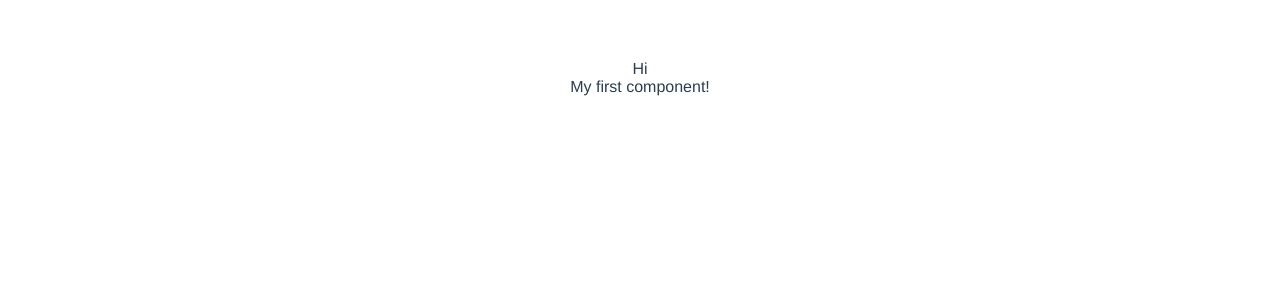
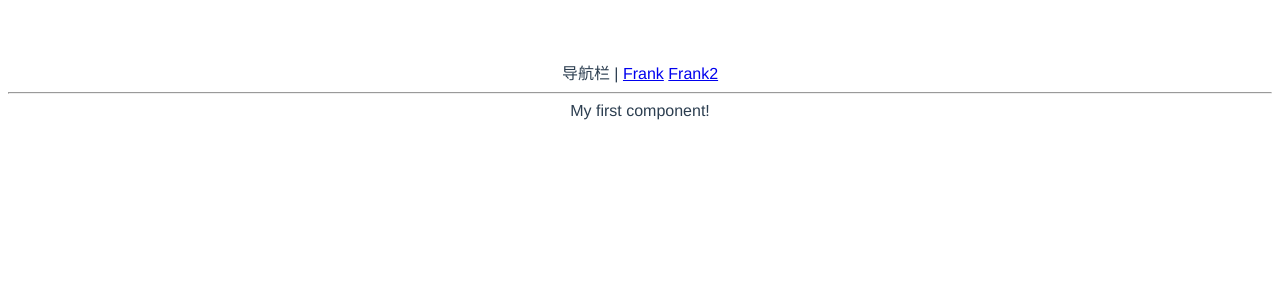
Before and after one commit to Abinhere/VueUI, a Vue app in the folder abin-vueui-1/: page / in a window 1280 px wide. Shown: the top 300 px of the page. Built offline with nearby package versions, Linux system fonts and the light colour scheme.

Commit message:
初始化vue-router

```diff
--- a/abin-vueui-1/index.html
+++ b/abin-vueui-1/index.html
@@ -8,6 +8,6 @@
 </head>
 <body>
   <div id="app"></div>
-  <script type="module" src="/src/main.js"></script>
+  <script type="module" src="/src/main.ts"></script>
 </body>
 </html>
--- a/abin-vueui-1/src/App.vue
+++ b/abin-vueui-1/src/App.vue
@@ -1,15 +1,12 @@
 <template>
-  <div>Hi</div>
-  <Frank/>
+  <div>导航栏 | <router-link to="/">Frank</router-link> <router-link to="/xxx">Frank2</router-link></div>
+  <hr/>
+  <router-view/>
 </template>
 
 <script>
-import Frank from './components/Frank.vue'
 
 export default {
   name: 'App',
-  components: {
-    Frank
-  }
 }
 </script>
--- /dev/null
+++ b/abin-vueui-1/src/components/Frank2.vue
@@ -0,0 +1,5 @@
+<template>
+    <div>
+        Frank2
+    </div>
+</template>
--- a/abin-vueui-1/src/main.js
+++ /dev/null
@@ -1,5 +0,0 @@
-import { createApp } from 'vue'
-import App from './App.vue'
-import './index.css'
-
-createApp(App).mount('#app')
--- /dev/null
+++ b/abin-vueui-1/src/main.ts
@@ -0,0 +1,21 @@
+import { createApp } from 'vue'
+import App from './App.vue'
+import './index.css'
+import {createWebHashHistory,createRouter} from 'vue-router'
+import Frank from './components/Frank.vue'
+import Frank2 from './components/Frank2.vue'
+const history = createWebHashHistory()
+const router = createRouter({
+    history:history,
+    routes:[
+        {
+            path:'/',component:Frank
+        },
+        {
+            path:'/xxx',component:Frank2
+        }
+    ]
+})
+const app = createApp(App)
+app.use(router)
+app.mount('#app')
--- /dev/null
+++ b/abin-vueui-1/src/shims-vue.d.ts
@@ -0,0 +1,5 @@
+declare module '*.vue'{
+    import {ComponentOptions} from 'vue'
+    const componentOptions:ComponentOptions
+    export default componentOptions
+}
```
Also changed, not shown: abin-vueui-1/package.json (+4 -3 lines), abin-vueui-1/src/components/Frank.vue (line endings or trailing spaces), 1 other file (tests, documents, lock files or other folders).
